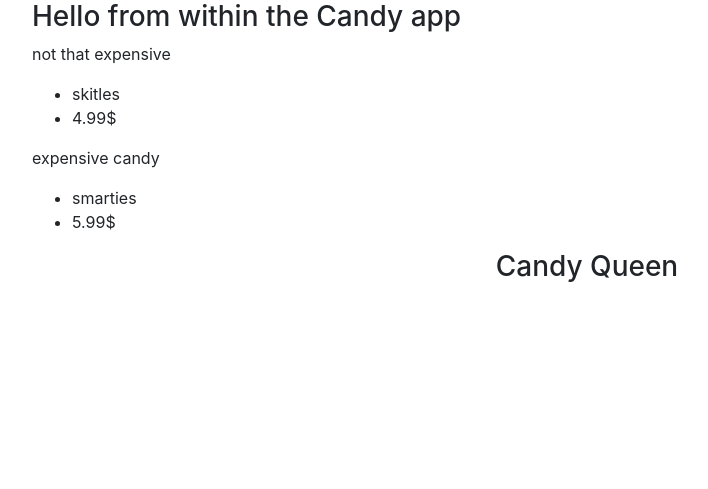
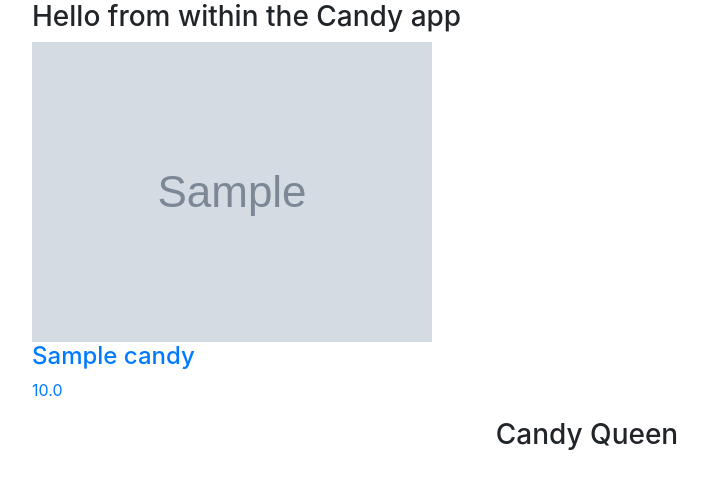
Before and after one commit to Svavar16/cancy_queen, a Django app: page / in a window 1280 px wide. Shown: the part 56-545 px from the top of the page, without its empty margins (53-761 px from the left). Run offline with Django 3.2, Linux system fonts and the light colour scheme; tables that the repository leaves empty hold one stand-in row (values such as "Sample post"); grey boxes marked "Sample" are stand-in pictures; some libraries are stand-ins or nearby versions.

Commit message:
getting the data from the database, and few views changes

```diff
--- a/candy/views.py
+++ b/candy/views.py
@@ -1,19 +1,9 @@
 from django.shortcuts import render
-from django.http import HttpResponse
+from candy.models import Candy
 
 # Create your views here.
-candies = [
-    {
-        'name': 'skitles',
-        'price': 4.99
-    },
-    {
-        'name': 'smarties',
-        'price': 5.99
-    }
-]
 
 
 def index(request):
-    context = {'candies': candies}
+    context = {'candies': Candy.objects.all().order_by('name')}
     return render(request, 'candy/index.html', context)
--- a/templates/candy/index.html
+++ b/templates/candy/index.html
@@ -4,14 +4,6 @@
 
     <h3>Hello from within the Candy app</h3>
     {% for candy in candies %}
-        {% if candy.price > 5 %}
-            <p>expensive candy</p>
-        {% else %}
-            <p>not that expensive</p>
-        {% endif %}
-        <ul>
-            <li>{{ candy.name }}</li>
-            <li>{{ candy.price }}$</li>
-        </ul>
+        {% include 'candy/single_candy.html' with candy=candy %}
     {% endfor %}
 {% endblock %}
--- /dev/null
+++ b/templates/candy/single_candy.html
@@ -0,0 +1,7 @@
+<div class="well candy">
+    <a href="#">
+        <img class="candy-img" src="{{ candy.candyimage_set.first.image }}" alt="" />
+        <h4>{{ candy.name }}</h4>
+        <p>{{ candy.price }}</p>
+    </a>
+</div>
```
